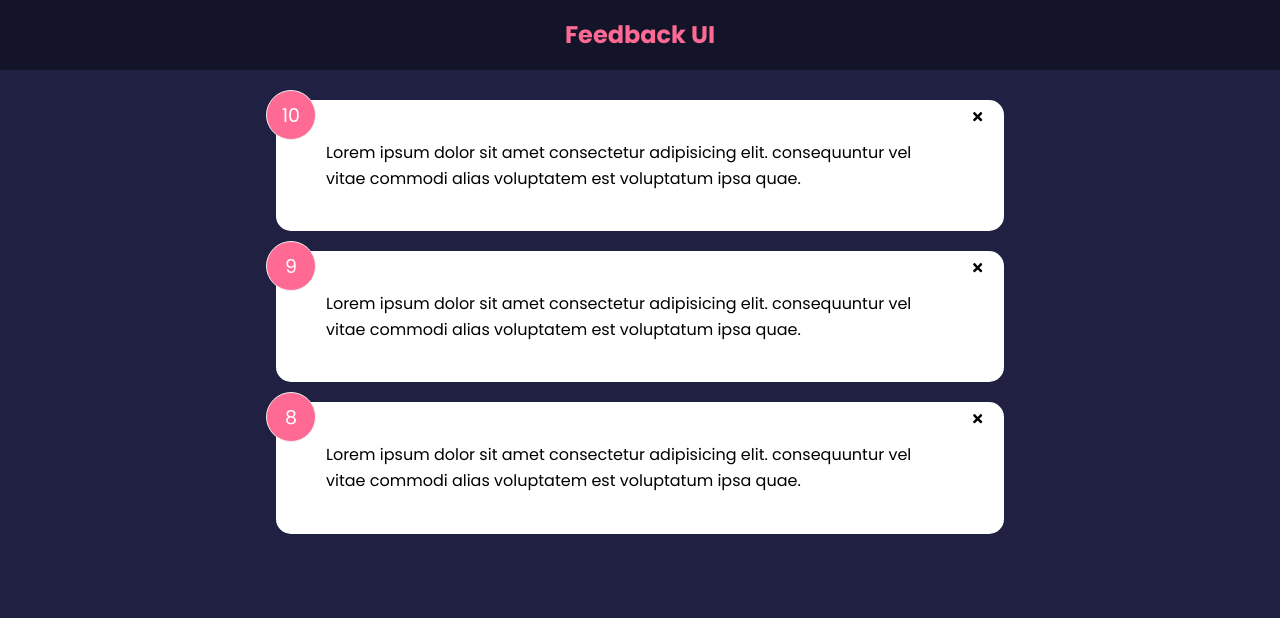
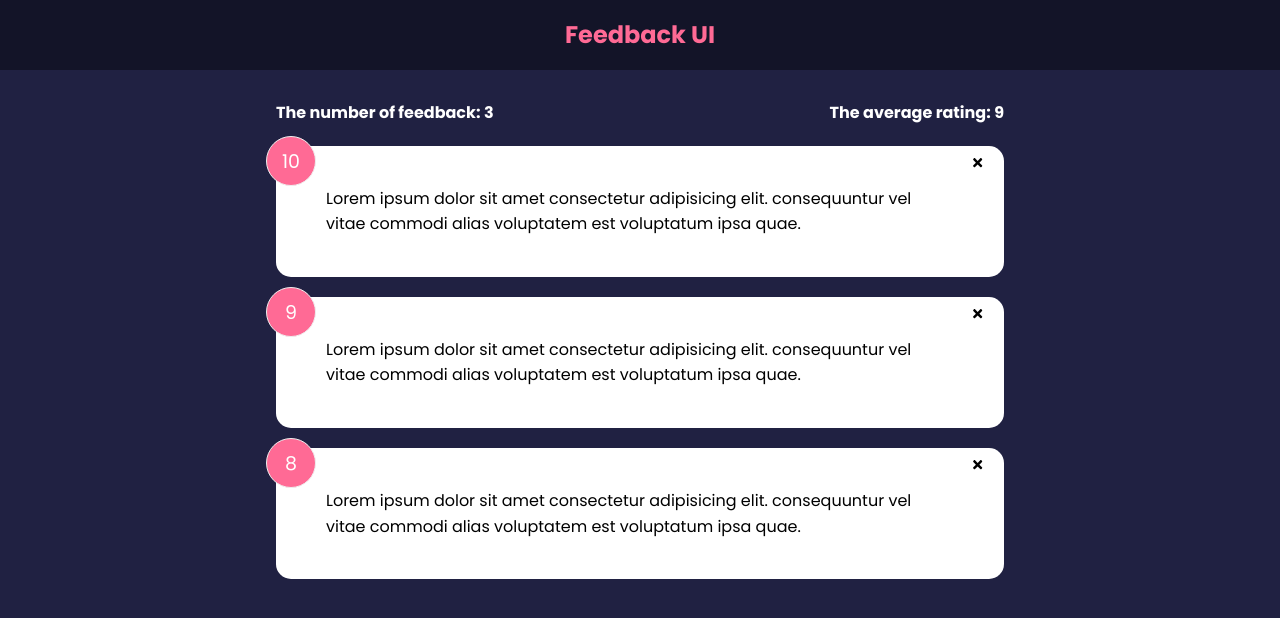
Before and after one commit to mfazans23/feedback-app, a React (Create React App) app: page / in a window 1280 px wide. Shown: the top 618 px of the page. Built offline with nearby package versions, Linux system fonts and the light colour scheme.

Commit message:
Import FeedbackStats component to App

```diff
--- a/src/App.js
+++ b/src/App.js
@@ -1,6 +1,7 @@
 import { useState } from 'react'
 import Header from './components/Header'
 import FeedbackList from './components/FeedbackList'
+import FeedbackStats from './components/FeedbackStats'
 import FeedbackData from './data/FeedbackData'
 
 function App() {
@@ -16,6 +17,7 @@ function App() {
     <>
       <Header />
       <div className='container'>
+        <FeedbackStats feedback={feedback} />
         <FeedbackList feedback={feedback} handleDelete={deleteFeedback} />
       </div>
     </>
```
